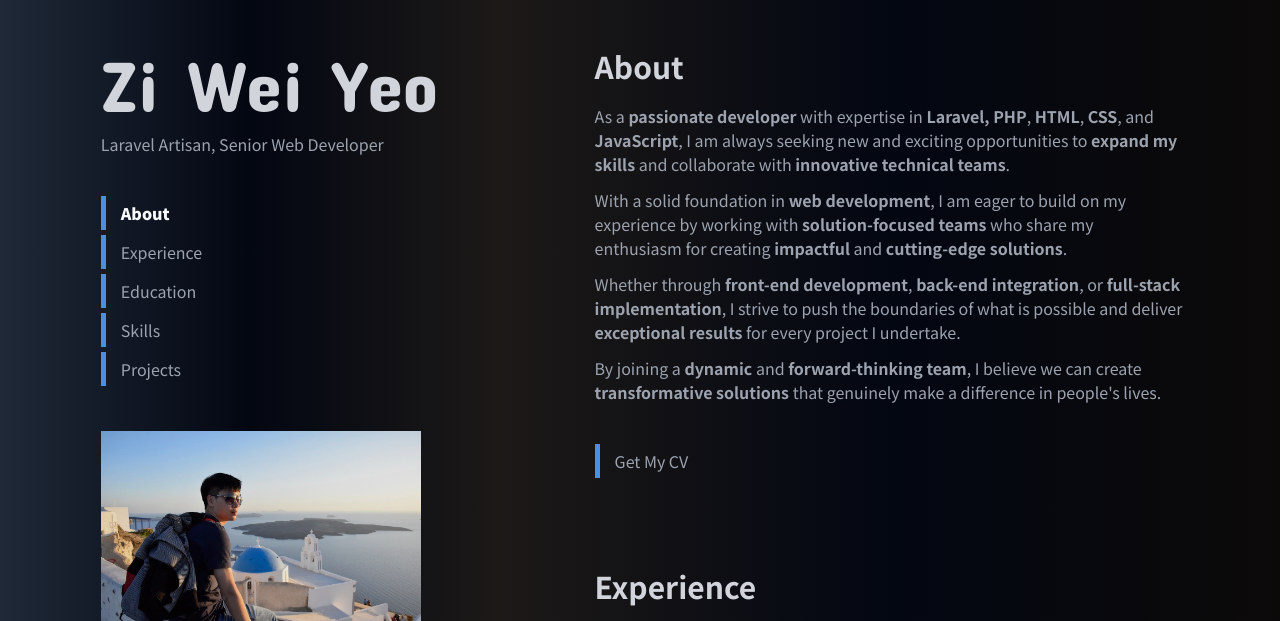
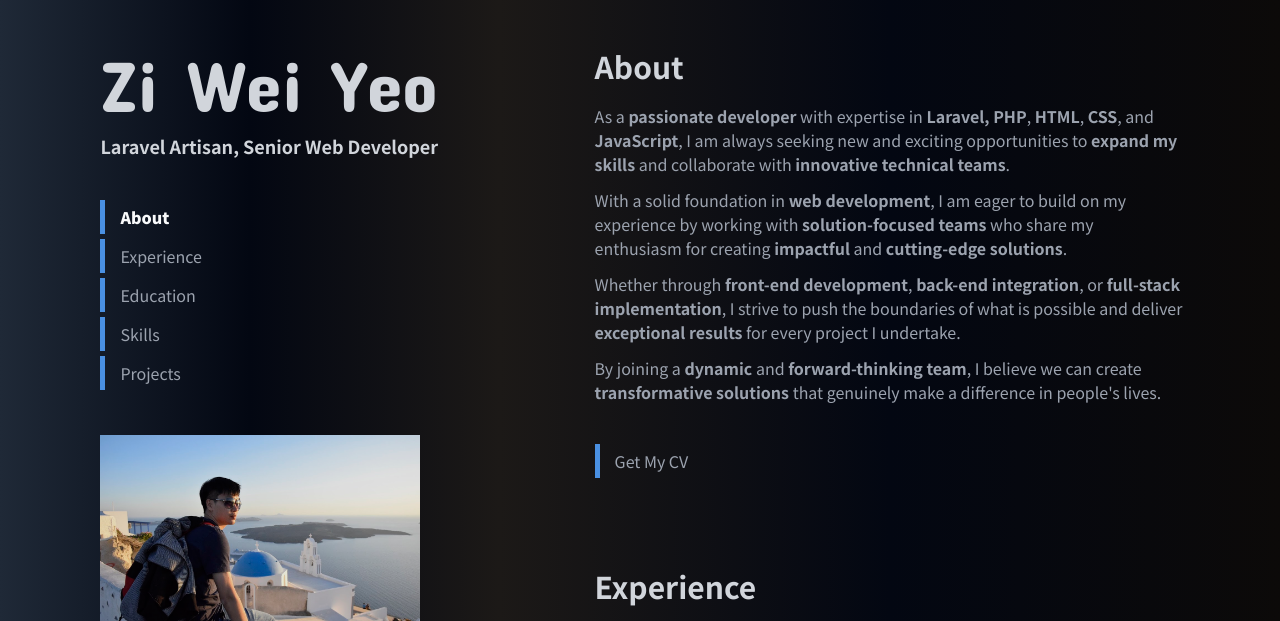
Before and after one commit to smallvi/smallvi, a website: page index.html in a window 1280 px wide. Shown: the top 621 px of the page. Drawn offline with nearby package versions, Linux system fonts and the light colour scheme.

Commit message:
chore: amend font size on h2

```diff
--- a/index.html
+++ b/index.html
@@ -65,7 +65,7 @@
             <div class="flex flex-col items-center mx-auto text-center md:pl-10 md:text-left">
                 <div>
                     <h1 class="mt-10 mb-3 text-gray-300 md:mt-0 text-7xl concert-one-regular">Zi Wei Yeo</h1>
-                    <h2 class="mb-10">Laravel Artisan, Senior Web Developer</h2>
+                    <h2 class="mb-10 text-lg font-bold text-gray-300">Laravel Artisan, Senior Web Developer</h2>
                     <!-- Navigation -->
                     <div>
                         <div class="hidden md:block md:mt-10">
```
Also changed, not shown: dist/styles.css.
